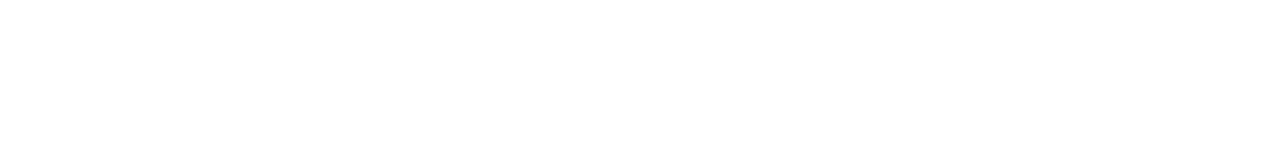
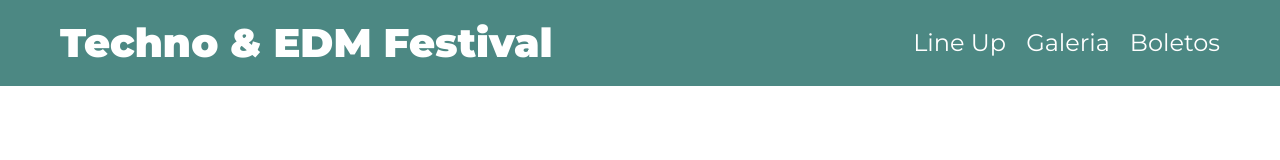
Before and after one commit to jaimerod156/DesarrolloWebCompleto, a website: page 7_FestivalMusica/index.html in a window 1280 px wide. Drawn offline with Linux system fonts and the light colour scheme.

Commit message:
Añadiendo Header, sass al header

```diff
--- a/7_FestivalMusica/index.html
+++ b/7_FestivalMusica/index.html
@@ -10,6 +10,15 @@
     <link rel="stylesheet" href="./build/css/app.css">
 </head>
 <body>
-    <h1>Hola mundo </h1>
+    <header class="header">
+        <div class="contenedor contenido-header">
+            <h1>Techno & EDM Festival</h1>
+            <nav class="navegacion-principal">
+                <a href="#">Line Up</a>
+                <a href="#">Galeria</a>
+                <a href="#">Boletos</a>
+            </nav>
+        </div>
+    </header>
 </body>
 </html>
--- a/7_FestivalMusica/src/scss/app.scss
+++ b/7_FestivalMusica/src/scss/app.scss
@@ -1 +1,2 @@
 @forward 'base';
+@forward 'layout';
--- a/7_FestivalMusica/src/scss/base/_globales.scss
+++ b/7_FestivalMusica/src/scss/base/_globales.scss
@@ -14,7 +14,6 @@ body {
     font-family: v.$fuente_principal;
     font-optical-sizing: auto;
     font-style: normal;
-    color: v.$blanco;
 }
 
 p{
--- /dev/null
+++ b/7_FestivalMusica/src/scss/layout/_header.scss
@@ -0,0 +1,30 @@
+/*importamos las variables*/
+@use 'base/variables' as v;
+
+.header{
+    background-color: v.$verde;
+    .contenido-header{
+        padding: 2rem;
+        display: flex;
+        justify-content: space-between;
+        align-items: center;
+    }
+    h1{
+        color: v.$blanco;
+        margin: 0;
+    }
+
+}
+.navegacion-principal{
+    display: flex;
+    gap: 2rem;
+    a{
+        color: v.$blanco;
+        font-size: 2.4rem;
+
+        &:hover{
+            color: v.$amarillo;
+        }
+    }
+
+}
--- /dev/null
+++ b/7_FestivalMusica/src/scss/layout/_index.scss
@@ -0,0 +1 @@
+@forward 'header';
```
Also changed, not shown: 7_FestivalMusica/build/css/app.css.
